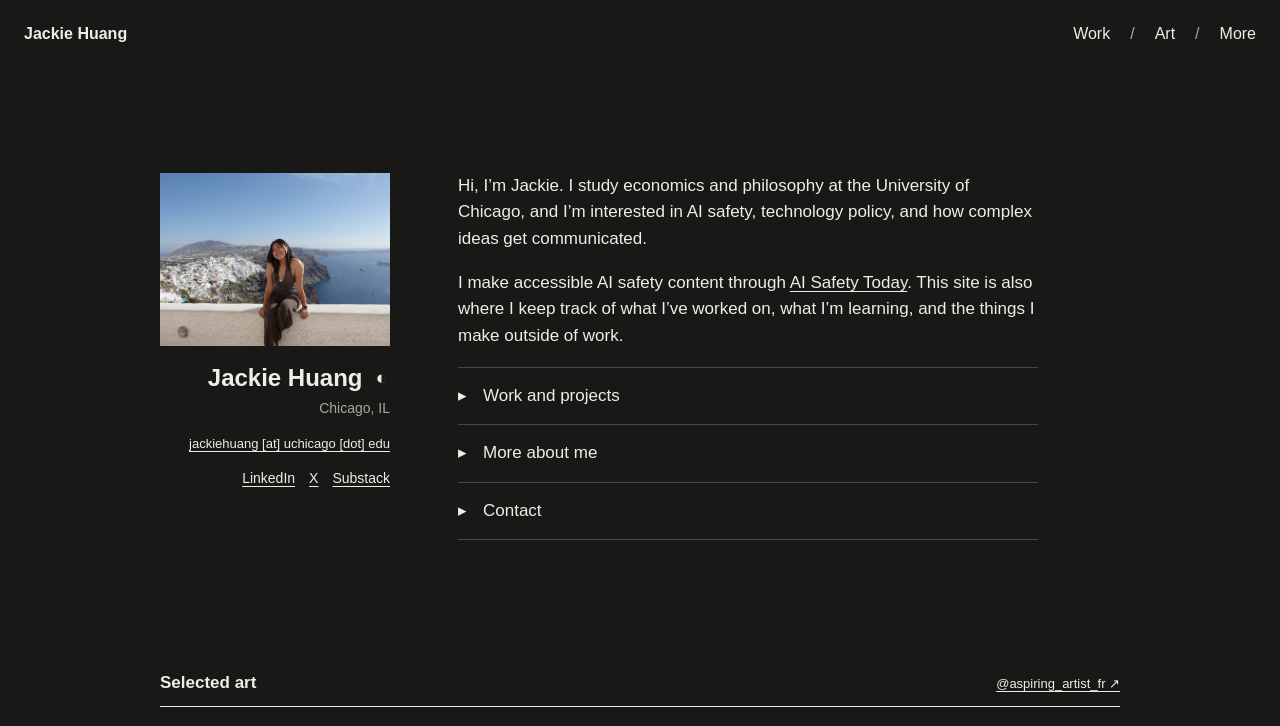
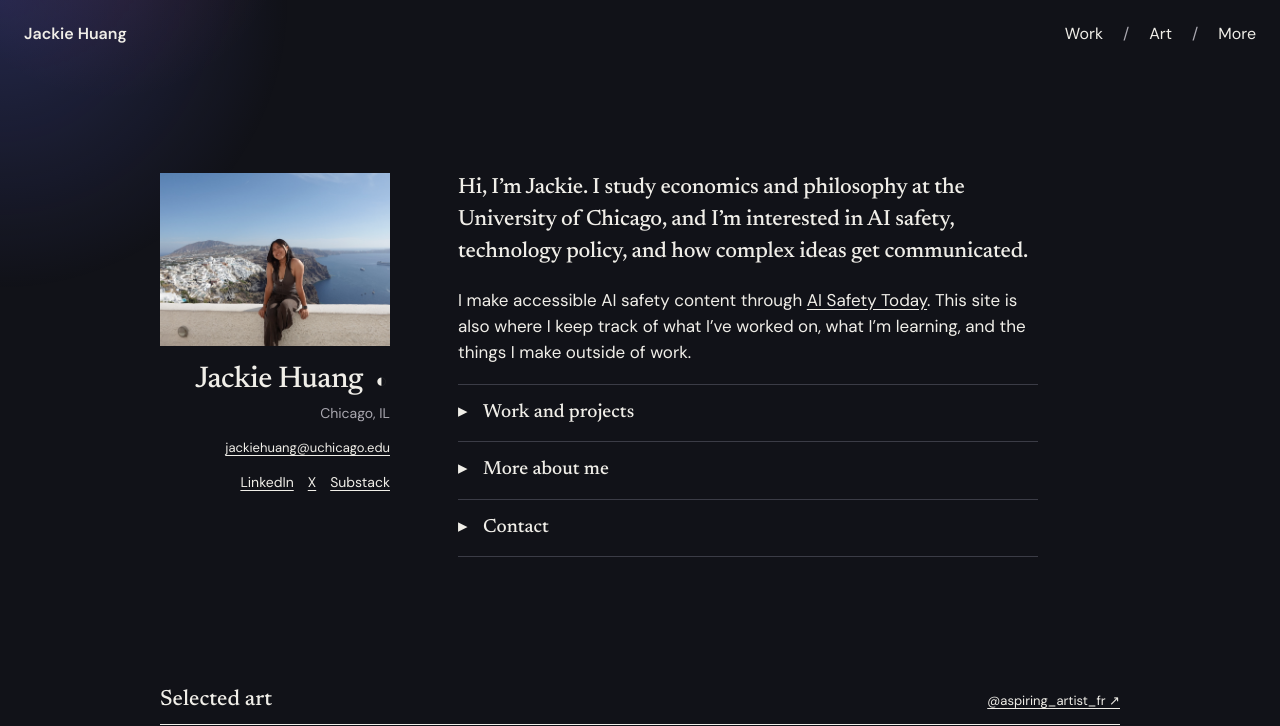
Before and after one commit to jackiehuang0104/jackiehuang0104.github.io, a plain HTML site: page index.html in a window 1280 px wide. Both pictures are taken after a click on the button "Toggle dark mode". Shown: the top 726 px of the page. Drawn offline with Linux system fonts and the light colour scheme.

Commit message:
Refine typography and dark mode

```diff
--- a/index.html
+++ b/index.html
@@ -27,7 +27,7 @@
           <button id="theme-toggle" type="button" aria-label="Toggle dark mode">◐</button>
         </div>
         <p>Chicago, IL</p>
-        <a href="mailto:jackiehuang@uchicago.edu">jackiehuang [at] uchicago [dot] edu</a>
+        <a href="mailto:jackiehuang@uchicago.edu">jackiehuang@uchicago.edu</a>
         <div class="small-links">
           <a href="https://www.linkedin.com/" target="_blank" rel="noreferrer">LinkedIn</a>
           <a href="https://x.com/jackie_huang" target="_blank" rel="noreferrer">X</a>
--- a/script.js
+++ b/script.js
@@ -2,6 +2,10 @@ const root = document.documentElement;
 const theme = document.querySelector('#theme-toggle');
 const savedTheme = localStorage.getItem('theme');
 if (savedTheme === 'dark' || (!savedTheme && matchMedia('(prefers-color-scheme: dark)').matches)) root.classList.add('dark');
+window.addEventListener('pointermove', event => {
+  root.style.setProperty('--mouse-x', `${event.clientX}px`);
+  root.style.setProperty('--mouse-y', `${event.clientY}px`);
+}, { passive: true });
 theme.addEventListener('click', () => {
   root.classList.toggle('dark');
   localStorage.setItem('theme', root.classList.contains('dark') ? 'dark' : 'light');
--- a/styles.css
+++ b/styles.css
@@ -1,8 +1,11 @@
-:root { --bg:#f5f2eb; --text:#181817; --muted:#706f6a; --line:#c9c5ba; --link:#181817; color-scheme:light; }
-:root.dark { --bg:#181817; --text:#efede6; --muted:#aaa79e; --line:#484640; --link:#efede6; color-scheme:dark; }
+@import url('https://fonts.googleapis.com/css2?family=DM+Sans:wght@400;500;600&family=Newsreader:ital,opsz,wght@0,6..72,500;1,6..72,500&display=swap');
+:root { --bg:#f5f2eb; --text:#181817; --muted:#706f6a; --line:#c9c5ba; --link:#181817; --mouse-x:50vw; --mouse-y:35vh; color-scheme:light; }
+:root.dark { --bg:#111218; --text:#f0eee8; --muted:#aaa8b0; --line:#3b3c46; --link:#f0eee8; color-scheme:dark; }
 * { box-sizing:border-box; }
 html { scroll-behavior:smooth; }
-body { margin:0; background:var(--bg); color:var(--text); font:16px/1.55 Arial, Helvetica, sans-serif; transition:background .2s,color .2s; }
+body { margin:0; background:var(--bg); color:var(--text); font:16px/1.55 "DM Sans", Arial, sans-serif; transition:background .3s,color .3s; }
+body::before { content:""; position:fixed; inset:0; z-index:-1; pointer-events:none; opacity:0; transition:opacity .35s; background:radial-gradient(500px circle at var(--mouse-x) var(--mouse-y), rgba(101,115,255,.22), transparent 58%),radial-gradient(280px circle at calc(var(--mouse-x) + 110px) calc(var(--mouse-y) - 80px), rgba(255,96,181,.10), transparent 64%); }
+.dark body::before { opacity:1; }
 a { color:var(--link); text-underline-offset:3px; }
 button { color:inherit; }
 .topbar { width:min(100% - 48px, 1240px); margin:0 auto; min-height:68px; display:flex; justify-content:space-between; align-items:center; }
@@ -12,15 +15,16 @@ main { width:min(100% - 48px, 960px); margin:105px auto 0; }
 .profile { text-align:right; font-size:14px; }
 .profile img { display:block; width:100%; aspect-ratio:4/3; object-fit:cover; margin-bottom:18px; filter:saturate(.88); }
 .profile-row { display:flex; justify-content:flex-end; align-items:center; gap:10px; }
-h1 { font-size:24px; margin:0; line-height:1.2; }
+h1 { font:500 30px/1.1 "Newsreader", Georgia, serif; margin:0; letter-spacing:-.02em; }
 .profile p { color:var(--muted); margin:6px 0 14px; }
 .profile>a { display:block; font-size:13px; }
 .small-links { display:flex; justify-content:flex-end; gap:14px; margin-top:14px; }
 #theme-toggle { border:0; background:none; padding:3px; font-size:19px; line-height:1; cursor:pointer; }
 .bio { font-size:17px; }.bio>p { margin:0 0 18px; }
+.bio>p:first-child { font:500 22px/1.45 "Newsreader", Georgia, serif; letter-spacing:-.01em; }
 details { border-top:1px solid var(--line); }
 details:last-of-type { border-bottom:1px solid var(--line); }
-summary { cursor:pointer; padding:15px 0; list-style:none; }
+summary { cursor:pointer; padding:15px 0; list-style:none; font:500 19px/1.4 "Newsreader", Georgia, serif; }
 summary::-webkit-details-marker { display:none; }
 summary::before { content:"▸"; display:inline-block; width:25px; transition:transform .15s; }
 details[open] summary::before { transform:rotate(90deg); }
@@ -28,7 +32,7 @@ details[open] summary::before { transform:rotate(90deg); }
 .contact-list { display:flex; flex-direction:column; gap:5px; }
 .art-section,.play { margin-top:130px; }
 .section-line { display:flex; justify-content:space-between; align-items:baseline; border-bottom:1px solid var(--text); padding-bottom:10px; margin-bottom:22px; }
-.section-line h2 { margin:0; font-size:17px; }.section-line a,.section-line button { font-size:13px; }
+.section-line h2 { margin:0; font:500 22px/1.2 "Newsreader", Georgia, serif; }.section-line a,.section-line button { font-size:13px; }
 .art-grid { display:grid; grid-template-columns:repeat(3,1fr); gap:12px; align-items:start; }
 .art-grid figure { margin:0; overflow:hidden; background:#ddd; }.art-grid .wide { grid-column:span 2; }
 .art-grid img { width:100%; display:block; aspect-ratio:1/1; object-fit:cover; transition:filter .15s; }.art-grid img:hover { filter:grayscale(1); }
```
